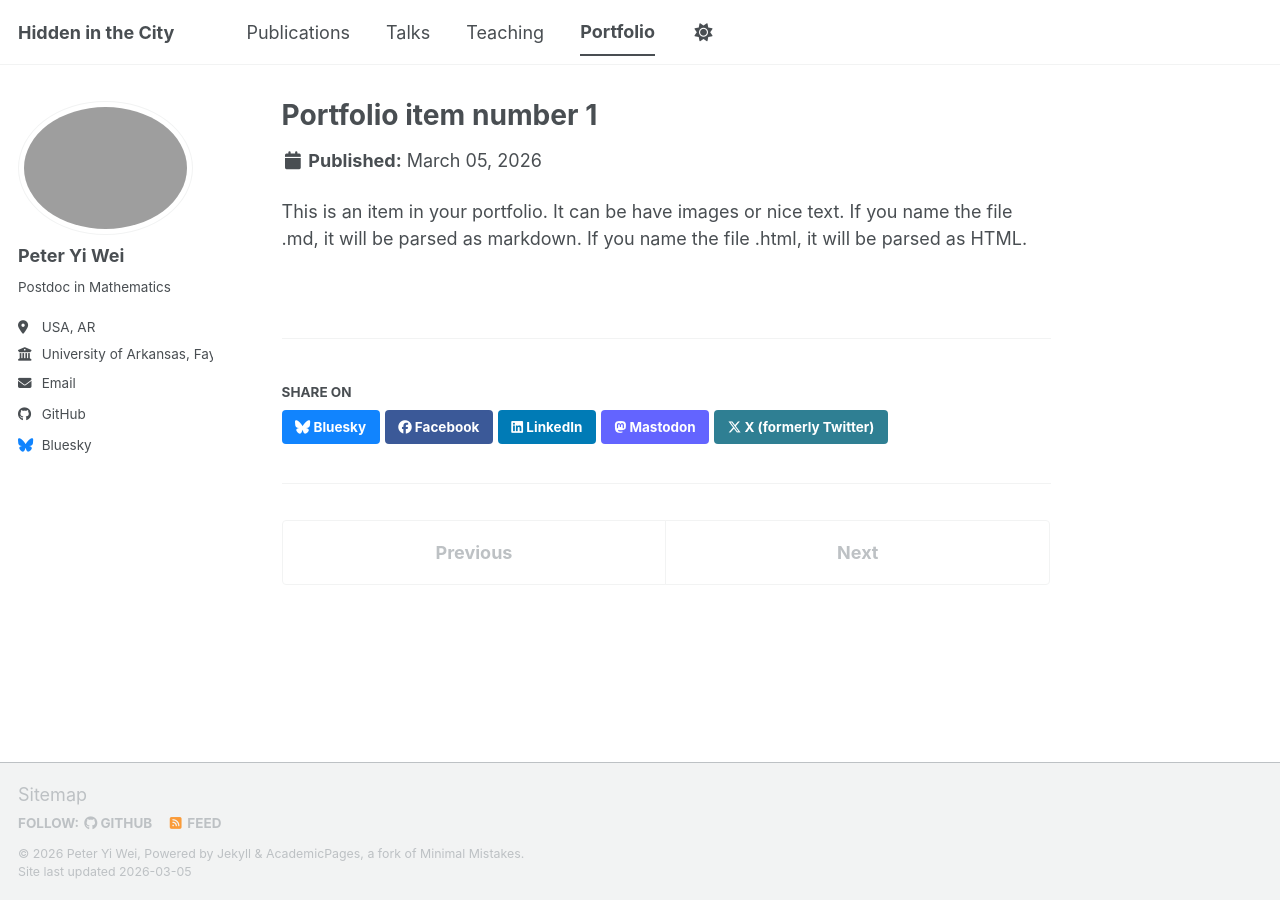
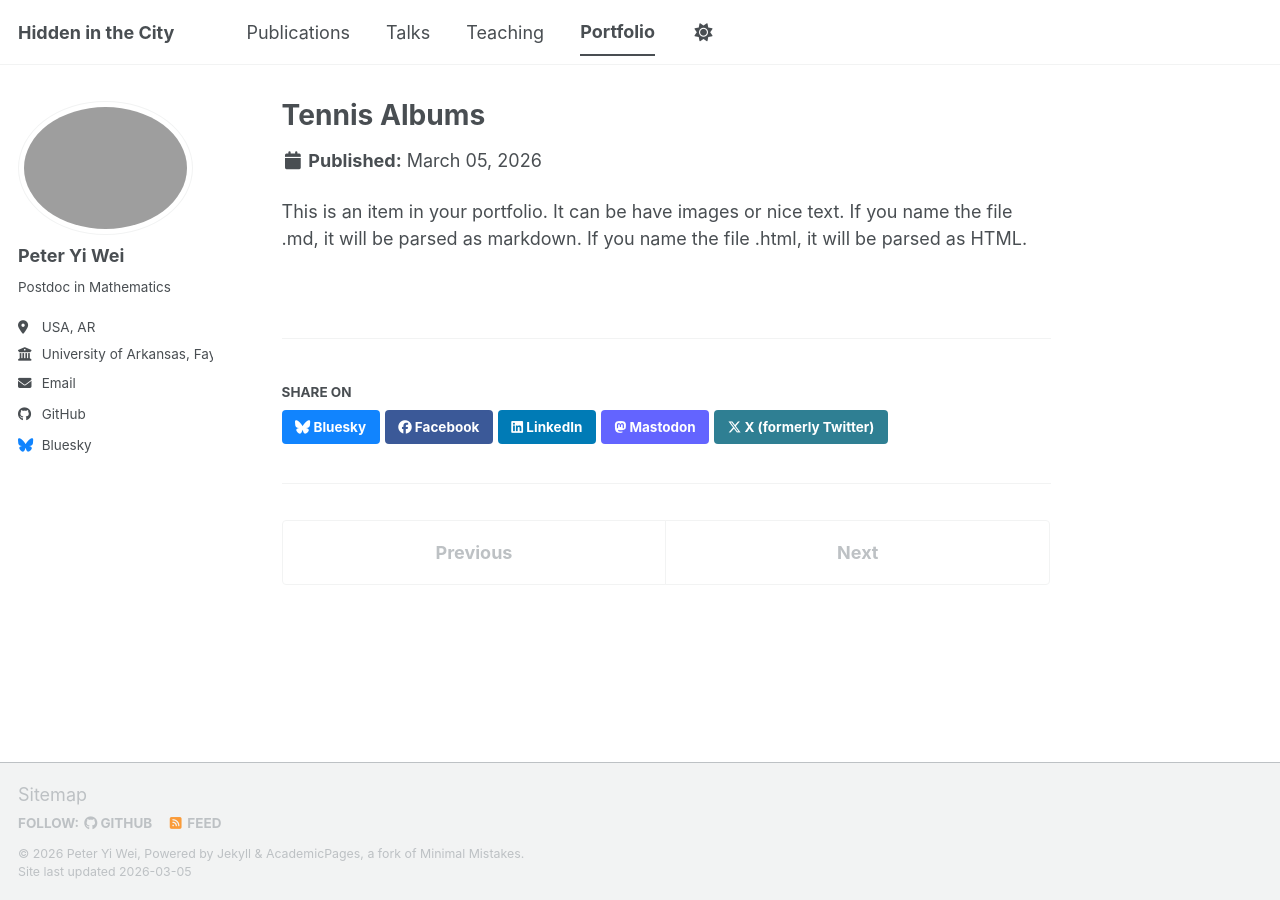
Before and after one commit to peter-yi-wei/peter-yi-wei.github.io, a Jekyll site: the page built from _portfolio/portfolio-1.md, in a window 1280 px wide. Built offline with Jekyll 4.4.1, drawn with Linux system fonts in a browser that asks for light colours; a script bundle is joined from its source files by our own code; library files that are not in the unit come from our copies; part of the change alters nothing that is shown.

Commit message:
Update portfolio item title and excerpt

```diff
--- a/_portfolio/portfolio-1.md
+++ b/_portfolio/portfolio-1.md
@@ -1,6 +1,6 @@
 ---
-title: "Portfolio item number 1"
-excerpt: "Short description of portfolio item number 1<br/><img src='/images/500x300.png'>"
+title: "Tennis Albums"
+excerpt: "I am a one-handed backhand player. My tennis idol is Rodger Federer. The above series of photos pictured me serving on different court surfaces: hard, grass and clay. <br/><img src='/images/tennis3.jpg'>"
 collection: portfolio
 ---
 
```
